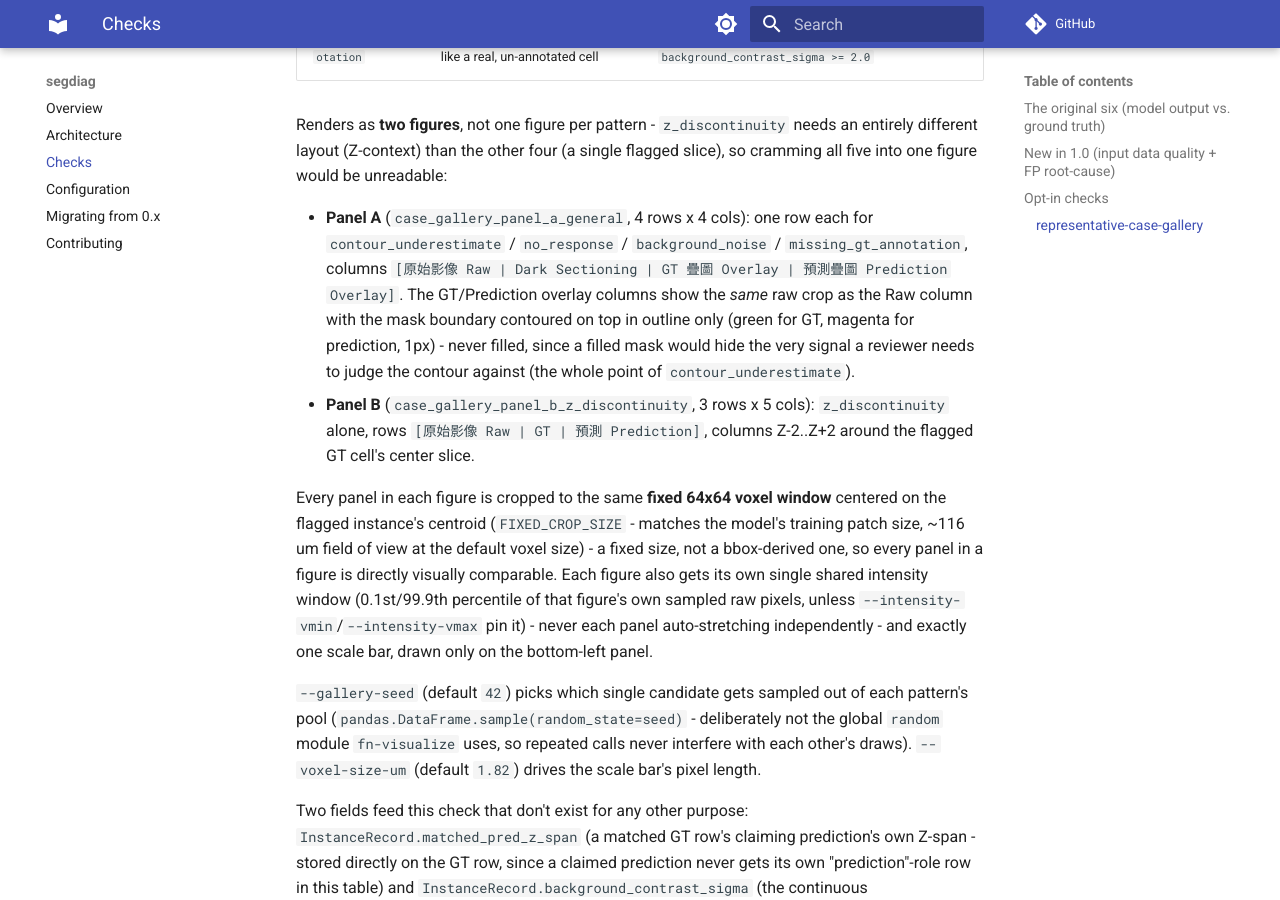
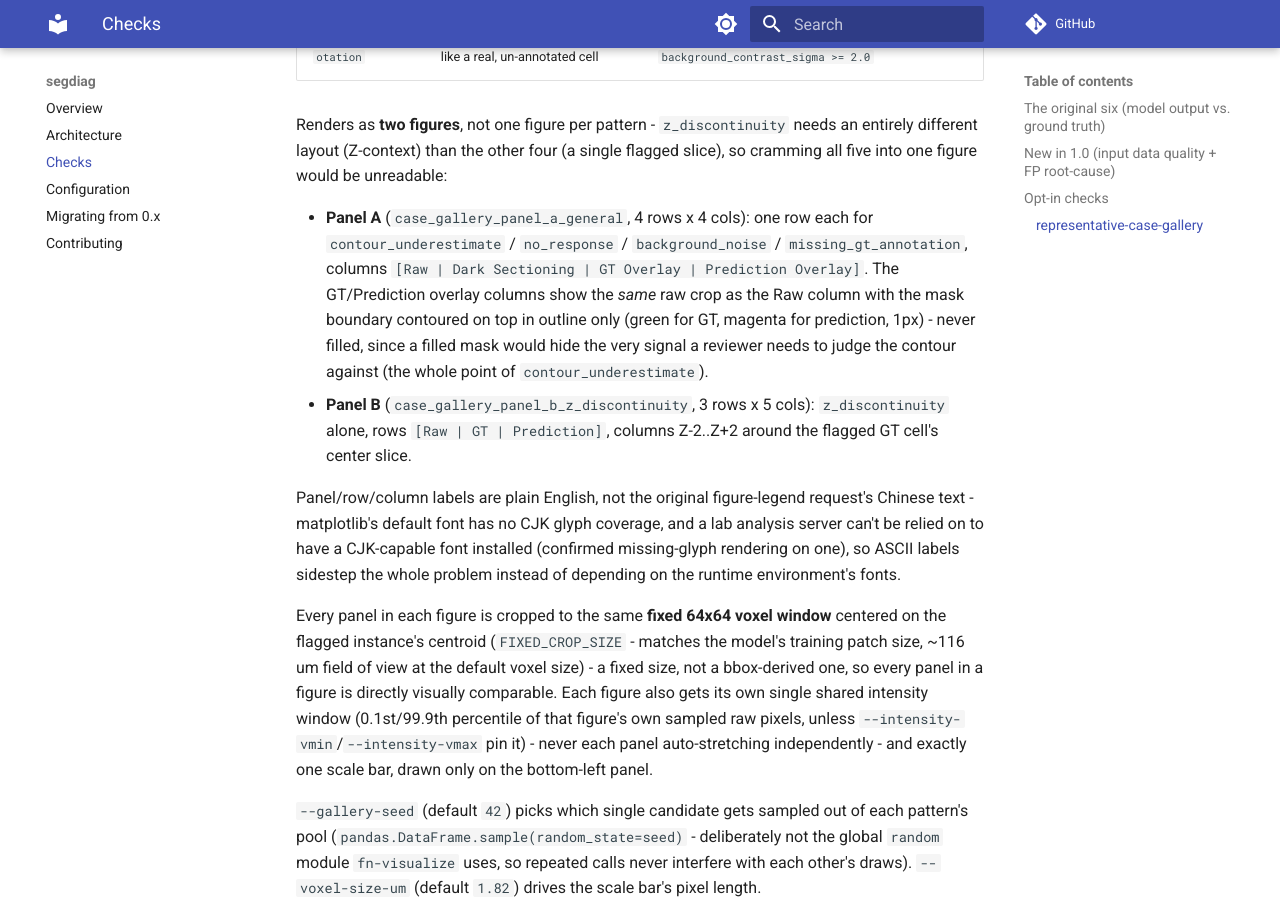
Before and after one commit to hyyunn00/segdiag, an MkDocs documentation site: the page built from docs/checks.md, in a window 1280 px wide and 900 px high, scrolled down 2951 px. Built offline with MkDocs 1.6.1 and Material for MkDocs 9.7.7, drawn with Linux system fonts in a browser that asks for light colours; comment, search, counter and statistics services are not loaded.

Commit message:
Switch representative-case-gallery panel labels to English
Chinese panel/row/column labels rendered as missing-glyph boxes on a lab
Linux server without a CJK-capable font installed. Rather than depend on
the runtime environment having one, use plain English labels and drop the
now-unneeded CJK font detection.

Co-Authored-By: Claude Sonnet 5 <noreply@anthropic.com>

```diff
--- a/docs/checks.md
+++ b/docs/checks.md
@@ -102,16 +102,22 @@ unreadable:
 
 - **Panel A** (`case_gallery_panel_a_general`, 4 rows x 4 cols): one row
   each for `contour_underestimate` / `no_response` / `background_noise` /
-  `missing_gt_annotation`, columns `[原始影像 Raw | Dark Sectioning | GT 疊圖
-  Overlay | 預測疊圖 Prediction Overlay]`. The GT/Prediction overlay columns
-  show the *same* raw crop as the Raw column with the mask boundary
-  contoured on top in outline only (green for GT, magenta for prediction,
-  1px) - never filled, since a filled mask would hide the very signal a
-  reviewer needs to judge the contour against (the whole point of
-  `contour_underestimate`).
+  `missing_gt_annotation`, columns `[Raw | Dark Sectioning | GT Overlay |
+  Prediction Overlay]`. The GT/Prediction overlay columns show the *same*
+  raw crop as the Raw column with the mask boundary contoured on top in
+  outline only (green for GT, magenta for prediction, 1px) - never filled,
+  since a filled mask would hide the very signal a reviewer needs to judge
+  the contour against (the whole point of `contour_underestimate`).
 - **Panel B** (`case_gallery_panel_b_z_discontinuity`, 3 rows x 5 cols):
-  `z_discontinuity` alone, rows `[原始影像 Raw | GT | 預測 Prediction]`,
-  columns Z-2..Z+2 around the flagged GT cell's center slice.
+  `z_discontinuity` alone, rows `[Raw | GT | Prediction]`, columns Z-2..Z+2
+  around the flagged GT cell's center slice.
+
+Panel/row/column labels are plain English, not the original figure-legend
+request's Chinese text - matplotlib's default font has no CJK glyph
+coverage, and a lab analysis server can't be relied on to have a
+CJK-capable font installed (confirmed missing-glyph rendering on one),
+so ASCII labels sidestep the whole problem instead of depending on the
+runtime environment's fonts.
 
 Every panel in each figure is cropped to the same **fixed 64x64 voxel
 window** centered on the flagged instance's centroid (`FIXED_CROP_SIZE` -
```
Also changed, not shown: CHANGELOG.md (+7 -6 lines), 1 other file.
